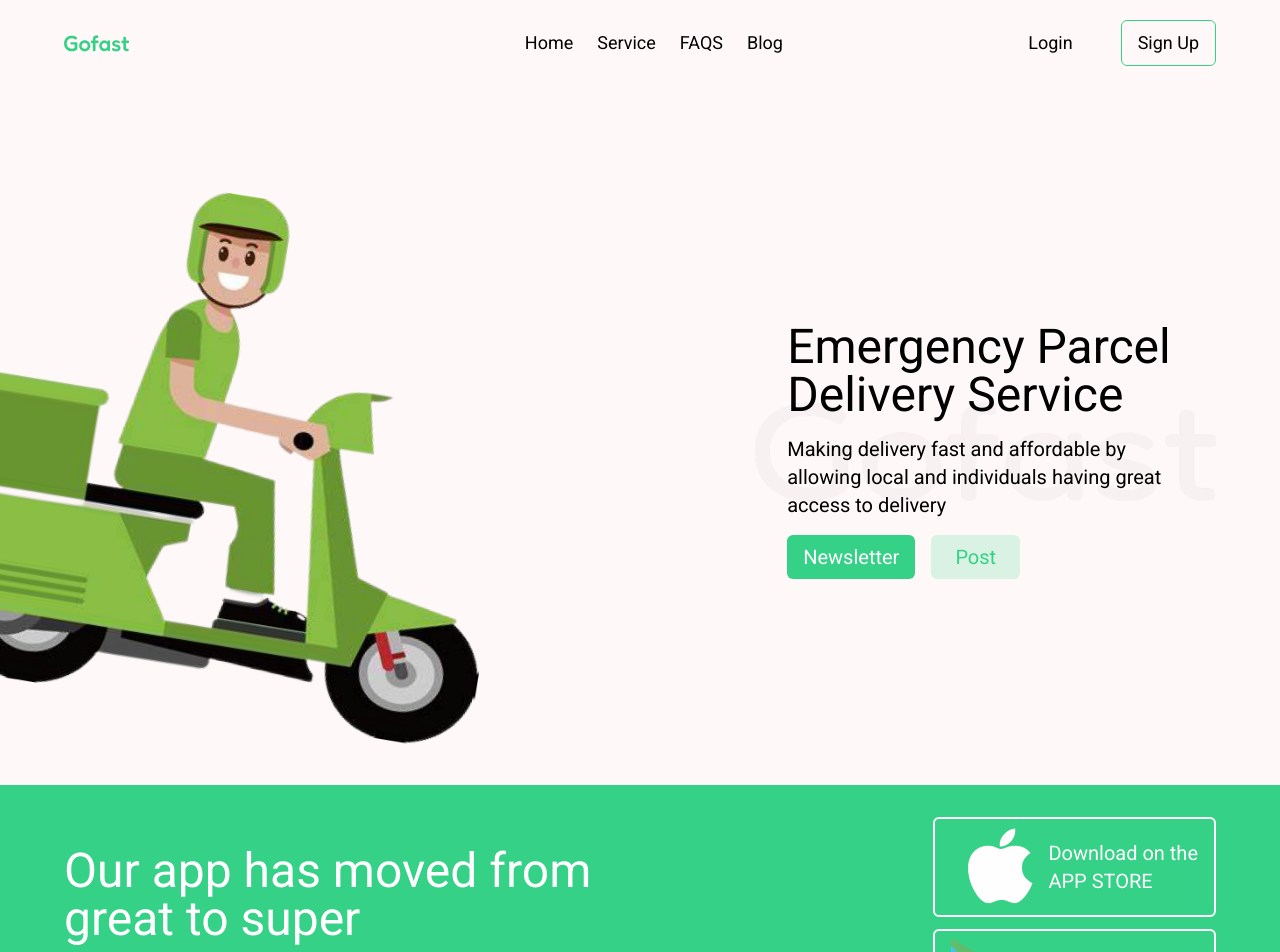
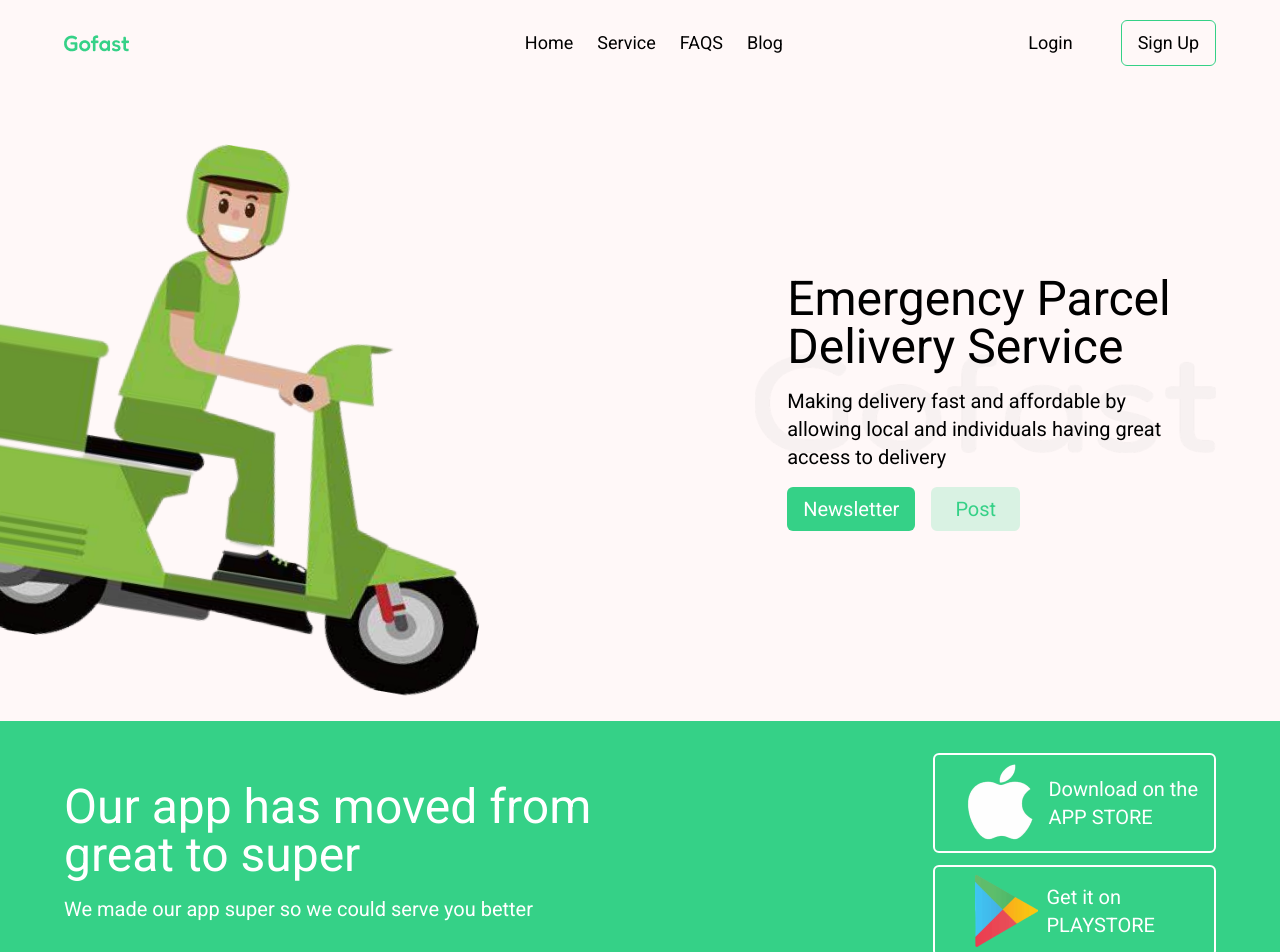
Before and after one commit to Dannydramo/GOFAST, a React (Create React App) app: page / in a window 1280 px wide. Shown: the top 952 px of the page. Built offline with nearby package versions, Linux system fonts and the light colour scheme.

Commit message:
committed

```diff
--- a/src/Download.js
+++ b/src/Download.js
@@ -22,7 +22,7 @@ const Download = () => {
               </p>
             </div>
             <div className="flex py-2 px-4 rounded-md my-3 border-2 border-white items-center text-white">
-              <img src={Playstore} alt="" />
+              <img src={Playstore} alt="" className="ml-6 mr-2" />
               <p className="text-lg md:text-xl">
                 Get it on <br /> <span>PLAYSTORE</span>
               </p>
--- a/src/Emergency.js
+++ b/src/Emergency.js
@@ -4,7 +4,7 @@ const Emergency = () => {
   return (
     <section>
       <div className="container">
-        <div className="flex py-8 flex-col-reverse sm:flex-row justify-between items-center mt-4 sm:mt-8">
+        <div className="flex py-0 sm:py-4 flex-col-reverse sm:flex-row justify-between items-center mt-4 sm:mt-0">
           <div className="">
             <img src={image1} alt="" className="-ml-4 md:-ml-20" />
           </div>
```
